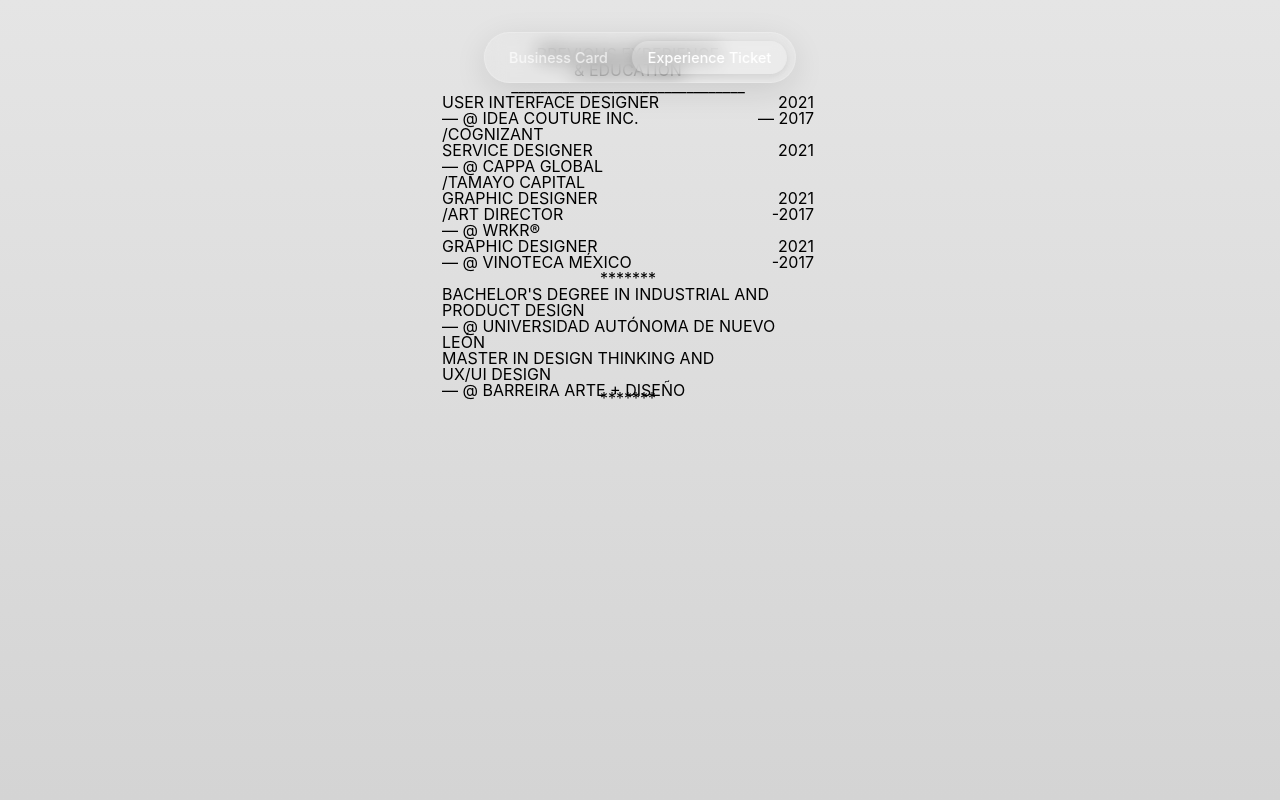
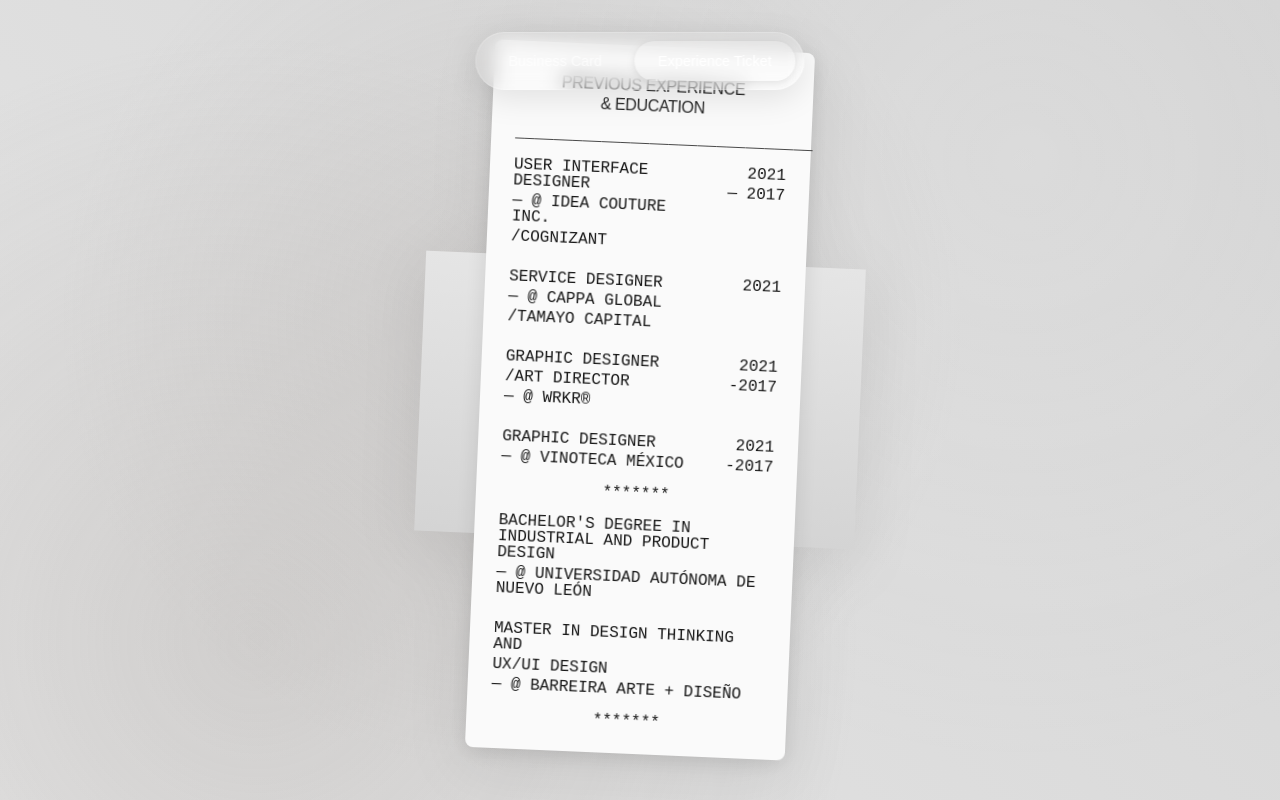
Before and after one commit to annnn-ie/about-me, a React (Vite) app: page / in a window 1280 px wide. Both pictures are taken after a click on the button "Business Card". Built offline with nearby package versions, Linux system fonts and the light colour scheme; a web font is replaced by a local one.

Commit message:
Add ExperienceTicket component with toggle functionality between card and ticket views

```diff
--- a/src/App.css
+++ b/src/App.css
@@ -8,21 +8,6 @@
   overflow: hidden;
   padding: 0;
   box-sizing: border-box;
-}
-
-.app::before {
-  content: '';
-  position: fixed;
-  top: 0;
-  left: 0;
-  right: 0;
-  bottom: 0;
-  background:
-    radial-gradient(circle at 20% 80%, rgba(168, 162, 158, 0.3) 0%, transparent 50%),
-    radial-gradient(circle at 80% 20%, rgba(255, 255, 255, 0.1) 0%, transparent 50%),
-    radial-gradient(circle at 40% 40%, rgba(168, 162, 158, 0.2) 0%, transparent 50%);
-  pointer-events: none;
-  z-index: 1;
 }
 
 .view-toggle {
@@ -45,13 +30,13 @@
   background: transparent;
   border: none;
   color: rgba(255, 255, 255, 0.7);
-  padding: 0.5rem 1rem;
-  border-radius: 20px;
+  padding: 0.75rem 1.5rem;
+  border-radius: 25px;
   font-size: 0.9rem;
   font-weight: 500;
   cursor: pointer;
   transition: all 0.3s ease;
-  font-family: inherit;
+  white-space: nowrap;
 }
 
 .toggle-btn:hover {
@@ -63,6 +48,21 @@
   background: rgba(255, 255, 255, 0.2);
   color: white;
   box-shadow: 0 2px 8px rgba(0, 0, 0, 0.1);
+}
+
+.app::before {
+  content: '';
+  position: fixed;
+  top: 0;
+  left: 0;
+  right: 0;
+  bottom: 0;
+  background:
+    radial-gradient(circle at 20% 80%, rgba(168, 162, 158, 0.3) 0%, transparent 50%),
+    radial-gradient(circle at 80% 20%, rgba(255, 255, 255, 0.1) 0%, transparent 50%),
+    radial-gradient(circle at 40% 40%, rgba(168, 162, 158, 0.2) 0%, transparent 50%);
+  pointer-events: none;
+  z-index: 1;
 }
 
 .floating-card-container {
@@ -109,8 +109,8 @@
   }
 
   .toggle-btn {
+    padding: 0.6rem 1.2rem;
     font-size: 0.8rem;
-    padding: 0.4rem 0.8rem;
   }
 
   .instructions {
@@ -133,10 +133,13 @@
   }
 
   .view-toggle {
-    top: 0.5rem;
-    left: 1rem;
-    right: 1rem;
-    transform: none;
-    justify-content: center;
+    top: 0.8rem;
+    gap: 0.3rem;
+    padding: 0.3rem;
+  }
+
+  .toggle-btn {
+    padding: 0.5rem 1rem;
+    font-size: 0.75rem;
   }
 }
--- a/src/App.jsx
+++ b/src/App.jsx
@@ -25,11 +25,11 @@
 
     // Check on resize
     window.addEventListener('resize', checkBreakpoint);
-
     return () => window.removeEventListener('resize', checkBreakpoint);
   }, []);
 
   const { frontContent, backContent } = BusinessCard({ isFlipped, breakpoint })
+  const ticketContent = <ExperienceTicket isFlipped={isFlipped} />
 
   // Flip to front side when component mounts (after card enters screen)
   useEffect(() => {
@@ -41,24 +41,22 @@
   }, []);
 
   const toggleViewMode = () => {
-    setViewMode(viewMode === 'card' ? 'ticket' : 'card');
+    setViewMode(prevMode => prevMode === 'card' ? 'ticket' : 'card');
+    // Reset flip state when switching views
+    setIsFlipped(false);
   };
 
-  const renderContent = () => {
+  const getCurrentContent = () => {
     if (viewMode === 'ticket') {
-      return <ExperienceTicket />;
+      return {
+        frontContent: ticketContent,
+        backContent: ticketContent // Ticket doesn't have a back side
+      };
     }
+    return { frontContent, backContent };
+  };
 
-    return (
-      <Card3D
-        frontContent={frontContent}
-        backContent={backContent}
-        onFlipChange={setIsFlipped}
-        isFlipped={isFlipped}
-        breakpoint={breakpoint}
-      />
-    );
-  };
+  const { frontContent: currentFront, backContent: currentBack } = getCurrentContent();
 
   return (
     <div className="app">
@@ -78,12 +76,14 @@
       </div>
 
       <div className="floating-card-container">
-        {renderContent()}
+        <Card3D
+          frontContent={currentFront}
+          backContent={currentBack}
+          onFlipChange={setIsFlipped}
+          isFlipped={isFlipped}
+          breakpoint={breakpoint}
+        />
       </div>
-
-      {/* <div className="instructions">
-        <p>Click to flip • Drag to move</p>
-      </div> */}
     </div>
   )
 }
--- a/src/components/ExperienceTicket.css
+++ b/src/components/ExperienceTicket.css
@@ -1,60 +1,106 @@
-/* Exact Figma design classes */
-.content-stretch {
-  align-content: stretch;
+.experience-ticket {
+    background: linear-gradient(to bottom, #e5e5e5, #d4d4d4);
+    position: relative;
+    width: 100%;
+    height: 100%;
+    display: flex;
+    align-items: center;
+    justify-content: center;
+    font-family: 'Departure Mono', 'Courier New', monospace;
+    color: #171717;
 }
 
-.basis-0 {
-  flex-basis: 0;
+.ticket-content {
+    background: #fafafa;
+    padding: 2rem 1.5rem;
+    border-radius: 8px;
+    box-shadow: 0 4px 20px rgba(0, 0, 0, 0.1);
+    width: 100%;
+    max-width: 320px;
+    display: flex;
+    flex-direction: column;
+    gap: 1.5rem;
 }
 
-.grow {
-  flex-grow: 1;
+.title {
+    text-align: center;
+    font-size: 1rem;
+    font-weight: 400;
+    line-height: 1;
+    text-transform: uppercase;
 }
 
-.leading-none {
-  line-height: 1;
+.title p {
+    margin: 0;
+    margin-bottom: 0.25rem;
 }
 
-.leading-\[0\] {
-  line-height: 0;
+.title p:last-child {
+    margin-bottom: 0;
 }
 
-.min-h-px {
-  min-height: 1px;
+.divider {
+    text-align: center;
+    font-size: 1rem;
+    line-height: 0;
+    margin: 0;
 }
 
-.min-w-px {
-  min-width: 1px;
+.divider p {
+    margin: 0;
 }
 
-.not-italic {
-  font-style: normal;
+.metadata {
+    display: flex;
+    justify-content: space-between;
+    align-items: flex-start;
+    font-size: 1rem;
+    line-height: 1;
+    text-transform: uppercase;
 }
 
-.relative {
-  position: relative;
+.job-info {
+    flex: 1;
+    text-align: left;
 }
 
-.shrink-0 {
-  flex-shrink: 0;
+.job-info p {
+    margin: 0;
+    margin-bottom: 0.25rem;
 }
 
-.size-full {
-  width: 100%;
-  height: 100%;
+.job-info p:last-child {
+    margin-bottom: 0;
 }
 
-.translate-x-\[-50\%\] {
-  transform: translateX(-50%);
+.year-info {
+    width: 72px;
+    text-align: right;
+    line-height: 1;
 }
 
-.translate-y-\[-50\%\] {
-  transform: translateY(-50%);
+.year-info p {
+    margin: 0;
+    margin-bottom: 0.25rem;
 }
 
-/* Custom positioning for exact Figma match */
-.ticket-container {
-  position: absolute;
-  top: calc(50% - 1px);
-  left: calc(50% - 12px);
+.year-info p:last-child {
+    margin-bottom: 0;
 }
+
+/* Mobile responsive adjustments */
+@media (max-width: 480px) {
+    .ticket-content {
+        padding: 1.5rem 1rem;
+        gap: 1rem;
+        max-width: 280px;
+    }
+
+    .title, .divider, .metadata {
+        font-size: 0.875rem;
+    }
+
+    .year-info {
+        width: 60px;
+    }
+}
--- a/src/components/ExperienceTicket.jsx
+++ b/src/components/ExperienceTicket.jsx
@@ -1,100 +1,86 @@
 import React from "react";
 import "./ExperienceTicket.css";
 
-export function ExperienceTicket() {
+export function ExperienceTicket({ isFlipped }) {
     return (
-    <div className="bg-gradient-to-b from-[#e5e5e5] to-[#d4d4d4] relative size-full">
-      <div className="absolute bg-neutral-50 box-border content-stretch flex flex-col gap-6 items-start justify-start px-6 py-16 translate-x-[-50%] translate-y-[-50%] w-[372px] ticket-container">
-        <div className="content-stretch flex gap-2 items-start justify-center relative shrink-0 w-full">
-          <div className="basis-0 grow leading-none min-h-px min-w-px not-italic relative shrink-0 text-[16px] text-center text-neutral-900 uppercase">
-            <p className="mb-0">Previous experience</p>
+        <div className="experience-ticket">
+            <div className="ticket-content">
+                <div className="title">
+                    <p>Previous Experience</p>
                     <p>& Education</p>
                 </div>
+
+                <div className="divider">
+                    <p>_______________________________</p>
                 </div>
 
-        <div className="content-stretch flex gap-2 items-start justify-center relative shrink-0 w-full">
-          <div className="basis-0 grow leading-[0] min-h-px min-w-px not-italic relative shrink-0 text-[16px] text-center text-neutral-900 uppercase">
-            <p className="leading-none">________________________________</p>
-          </div>
-        </div>
-
-        <div className="content-stretch flex gap-2 items-start justify-center leading-[0] not-italic relative shrink-0 text-[16px] text-neutral-900 uppercase w-full">
-          <div className="basis-0 grow leading-none min-h-px min-w-px relative shrink-0">
-            <p className="mb-0">
-              User Interface Designer
-              <br aria-hidden="true" />
-              — @ Idea Couture Inc.
-            </p>
+                <div className="metadata">
+                    <div className="job-info">
+                        <p>User Interface Designer</p>
+                        <p>— @ Idea Couture Inc.</p>
                         <p>/Cognizant</p>
                     </div>
-          <div className="leading-none relative shrink-0 text-right w-[72px]">
-            <p className="mb-0">2021</p>
+                    <div className="year-info">
+                        <p>2021</p>
                         <p>— 2017</p>
                     </div>
                 </div>
 
-        <div className="content-stretch flex gap-2 items-start justify-center leading-[0] not-italic relative shrink-0 text-[16px] text-neutral-900 uppercase w-full">
-          <div className="basis-0 grow leading-none min-h-px min-w-px relative shrink-0">
-            <p className="mb-0">Service Designer</p>
-            <p className="mb-0">— @ CAPPA Global</p>
+                <div className="metadata">
+                    <div className="job-info">
+                        <p>Service Designer</p>
+                        <p>— @ CAPPA Global</p>
                         <p>/Tamayo Capital</p>
                     </div>
-          <div className="leading-none relative shrink-0 text-right w-[72px]">
-            <p className="mb-0">2021</p>
+                    <div className="year-info">
+                        <p>2021</p>
                     </div>
                 </div>
 
-        <div className="content-stretch flex gap-2 items-start justify-center leading-[0] not-italic relative shrink-0 text-[16px] text-neutral-900 uppercase w-full">
-          <div className="basis-0 grow leading-none min-h-px min-w-px relative shrink-0">
-            <p className="mb-0">Graphic Designer</p>
-            <p className="mb-0">/Art Director</p>
+                <div className="metadata">
+                    <div className="job-info">
+                        <p>Graphic Designer</p>
+                        <p>/Art Director</p>
                         <p>— @ WRKR®</p>
                     </div>
-          <div className="leading-none relative shrink-0 text-right w-[72px]">
-            <p className="mb-0">2021</p>
+                    <div className="year-info">
+                        <p>2021</p>
                         <p>-2017</p>
                     </div>
                 </div>
 
-        <div className="content-stretch flex gap-2 items-start justify-center leading-[0] not-italic relative shrink-0 text-[16px] text-neutral-900 uppercase w-full">
-          <div className="basis-0 grow min-h-px min-w-px relative shrink-0">
-            <p className="leading-none">
-              Graphic Designer
-              <br aria-hidden="true" />
-              — @ Vinoteca méxico
-            </p>
+                <div className="metadata">
+                    <div className="job-info">
+                        <p>Graphic Designer</p>
+                        <p>— @ Vinoteca méxico</p>
                     </div>
-          <div className="leading-none relative shrink-0 text-right w-[72px]">
-            <p className="mb-0">2021</p>
+                    <div className="year-info">
+                        <p>2021</p>
                         <p>-2017</p>
                     </div>
                 </div>
 
-        <div className="content-stretch flex gap-2 items-center justify-center relative shrink-0 w-full">
-          <div className="basis-0 grow leading-[0] min-h-px min-w-px not-italic relative shrink-0 text-[16px] text-center text-neutral-900 uppercase">
-            <p className="leading-none">*******</p>
-          </div>
+                <div className="divider">
+                    <p>*******</p>
                 </div>
 
-        <div className="content-stretch flex gap-2 items-start justify-center relative shrink-0 w-full">
-          <div className="basis-0 grow leading-none min-h-px min-w-px not-italic relative shrink-0 text-[16px] text-neutral-900 uppercase">
-            <p className="mb-0">Bachelor's Degree in Industrial and Product Design</p>
+                <div className="metadata">
+                    <div className="job-info">
+                        <p>Bachelor's Degree in Industrial and Product Design</p>
                         <p>— @ Universidad Autónoma de Nuevo León</p>
                     </div>
                 </div>
 
-        <div className="content-stretch flex gap-2 items-start justify-center relative shrink-0 w-full">
-          <div className="basis-0 grow leading-none min-h-px min-w-px not-italic relative shrink-0 text-[16px] text-neutral-900 uppercase">
-            <p className="mb-0">Master in Design Thinking and</p>
-            <p className="mb-0">UX/UI Design</p>
+                <div className="metadata">
+                    <div className="job-info">
+                        <p>Master in Design Thinking and</p>
+                        <p>UX/UI Design</p>
                         <p>— @ Barreira Arte + Diseño</p>
                     </div>
                 </div>
 
-        <div className="content-stretch flex gap-2 items-center justify-center relative shrink-0 w-full">
-          <div className="basis-0 grow leading-[0] min-h-px min-w-px not-italic relative shrink-0 text-[16px] text-center text-neutral-900 uppercase">
-            <p className="mb-0">*******</p>
-          </div>
+                <div className="divider">
+                    <p>*******</p>
                 </div>
             </div>
         </div>
```
Lines whose indentation alone changed are shown as unchanged.
